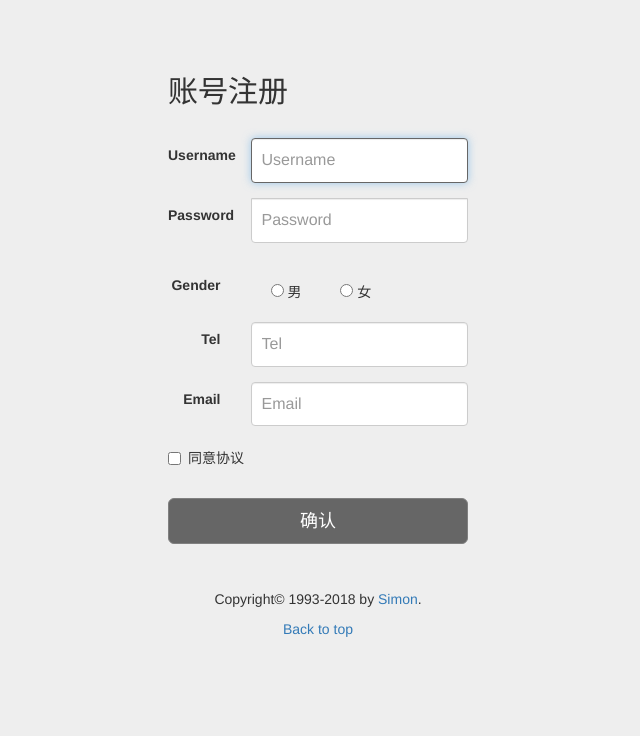
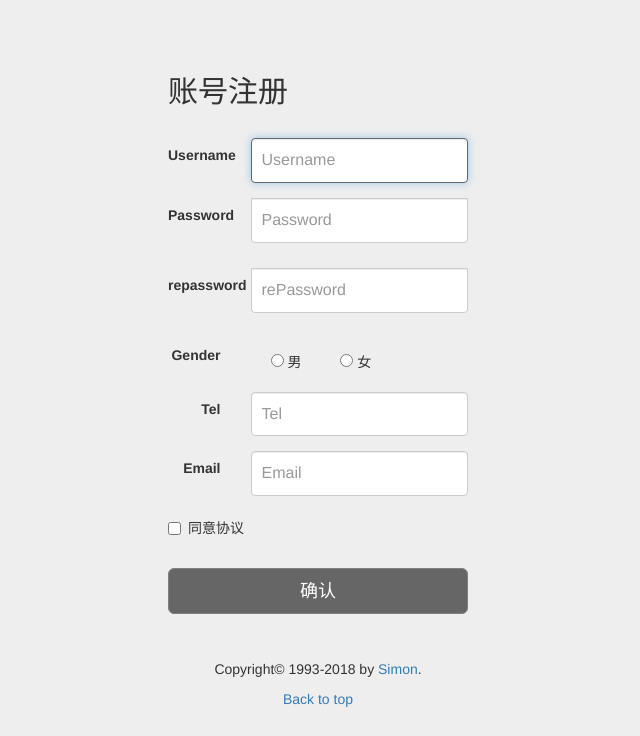
Before and after one commit to simonzhao88/myBlog, a Django app: page /register/ in a window 1280 px wide. Shown: the top 736 px of the page, without its empty margins (322-962 px from the left). Run offline with Django 3.2, Linux system fonts and the light colour scheme; some libraries are stand-ins or nearby versions.

Commit message:
second commit

```diff
--- a/templates/register.html
+++ b/templates/register.html
@@ -34,6 +34,7 @@
                 $('#register').click(function (){
         var username = $('#inputUsername').val();
         var password = $('#inputPassword').val();
+                    var repass = $('#reinputPassword').val();
         var tel = $('#inputTel').val();
         var email = $('#inputEmail').val();
         var gender = $('input:radio[name="gender"]:checked').val();
@@ -42,7 +43,11 @@
             return false;}
             if (!password) {
             $('.regError').html('密码不符合规范').show();
-            return false;}
+                return false;
+            }
+                    if (repass != password) {
+                        $('.regError').html('两次输入的密码不一致').show();
+                        return false;}
             $.ajaxSetup({
             data: {csrfmiddlewaretoken: '{{ csrf_token }}'},
         });
@@ -80,8 +85,15 @@
 					<label for="inputPassword" class="control-label col-sm-3">Password</label>
 					<div class="col-sm-9">
 						<input type="password" id="inputPassword" class="form-control" placeholder="Password" required autofocus/>
-					</div>
-				</div>
+                    </div>
+                </div>
+                <div class="form-group">
+                    <label for="inputPassword" class="control-label col-sm-3">repassword</label>
+                    <div class="col-sm-9">
+                        <input type="password" id="reinputPassword" class="form-control" placeholder="rePassword"
+                               required autofocus/>
+                    </div>
+                </div>
                 <div class="form-group">
 					<label class="control-label col-sm-3">Gender</label>
 					<div id="checkbox" class="checkbox" style="margin:5px">
```
